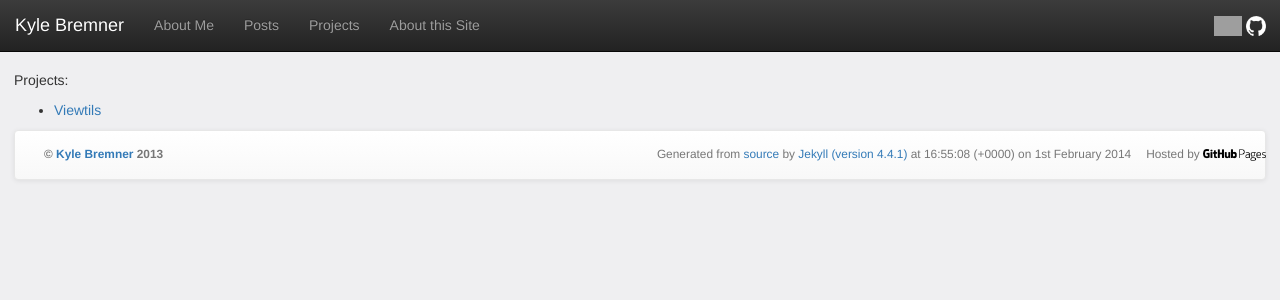
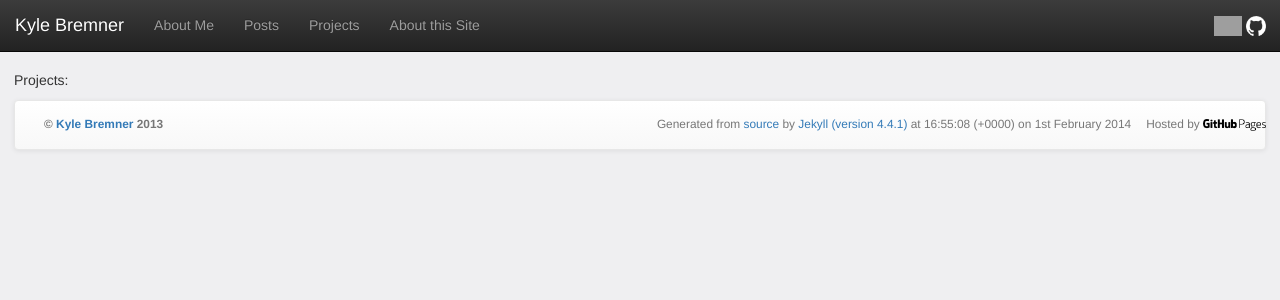
Before and after one commit to kbremner/kbremner.github.io, a Jekyll site: the page built from pages/projects.md, in a window 1280 px wide. Shown: the top 300 px of the page. Built offline with Jekyll 4.4.1, drawn with Linux system fonts in a browser that asks for light colours; nearby versions of some CDN libraries; Markdown is read by kramdown in place of the engine named in the settings; grey boxes are pictures that could not be loaded.

Commit message:
Updated projects.md

```diff
--- a/pages/projects.md
+++ b/pages/projects.md
@@ -6,7 +6,6 @@ published: true
 
 Projects:
 
-* [Viewtils](/Viewtils/)
 <div class="imported"></div>
 <script type="text/javascript">
 $(document).ready(function(e) {
```
